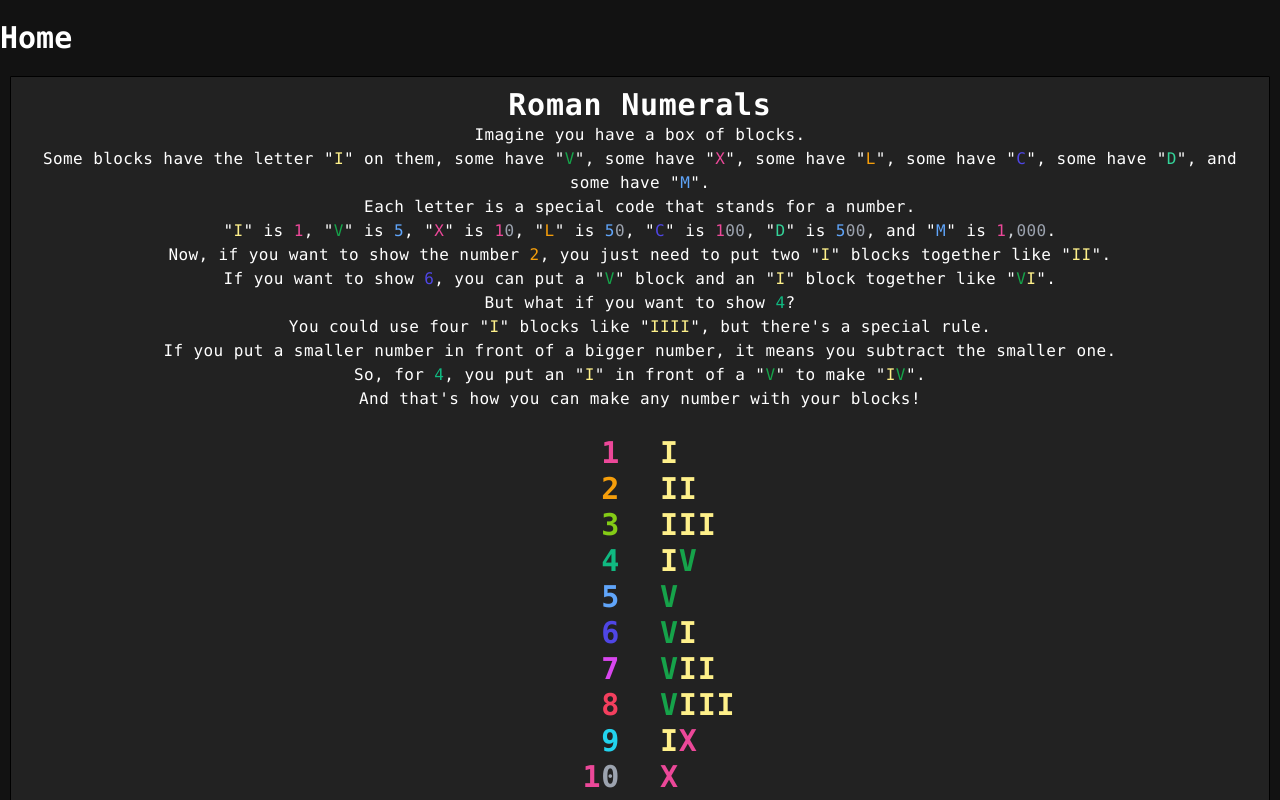
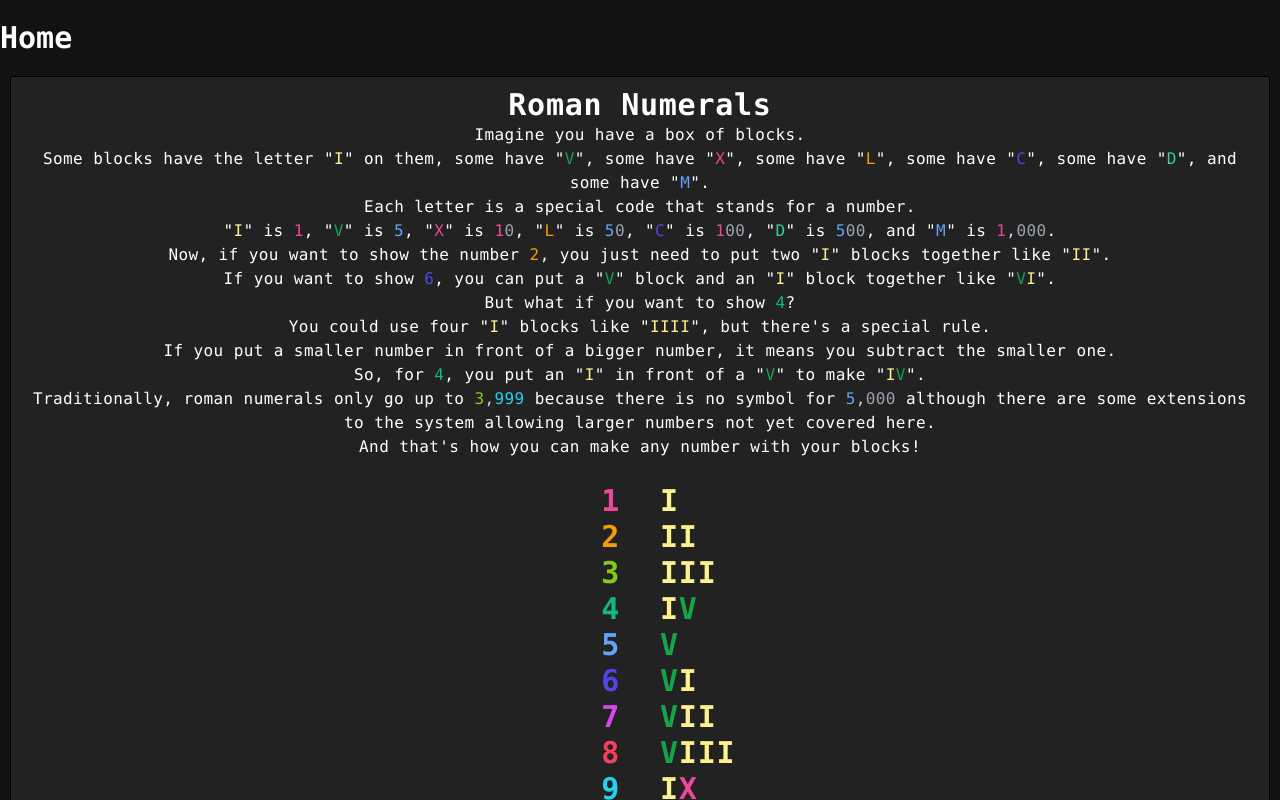
Before and after one commit to hadmacker/numbrella, a Next.js app: page /numbers/roman in a window 1280 px wide. Shown: the top 800 px of the page. Built offline with nearby package versions, Linux system fonts and the light colour scheme.

Commit message:
capping roman numerals to 3999

```diff
--- a/app/numbers/roman/page.tsx
+++ b/app/numbers/roman/page.tsx
@@ -91,7 +91,7 @@ export default function Page() {
     useEffect(() => {
       function handleScroll() {
         if (window.innerHeight + document.documentElement.scrollTop < document.documentElement.offsetHeight - 800) return;
-        setCount(count => count + 1000);
+        setCount(count => count + 1000 <= 3999 ? count + 1000 : 3999);
       }
 
       window.addEventListener('scroll', handleScroll);
@@ -113,6 +113,7 @@ export default function Page() {
             <p>You could use four &quot;{formattedRoman("I", false)}&quot; blocks like &quot;{formattedRoman("IIII", false)}&quot;, but there&apos;s a special rule.</p>
             <p>If you put a smaller number in front of a bigger number, it means you subtract the smaller one.</p>
             <p>So, for {formatted(4, false)}, you put an &quot;{formattedRoman("I", false)}&quot; in front of a &quot;{formattedRoman("V", false)}&quot; to make &quot;{formattedRoman("IV", false)}&quot;.</p>
+            <p>Traditionally, roman numerals only go up to {formatted(3999, false)} because there is no symbol for {formatted(5000, false)} although there are some extensions to the system allowing larger numbers not yet covered here.</p>
 
             <p>And that&apos;s how you can make any number with your blocks!</p>
           </div>
```
